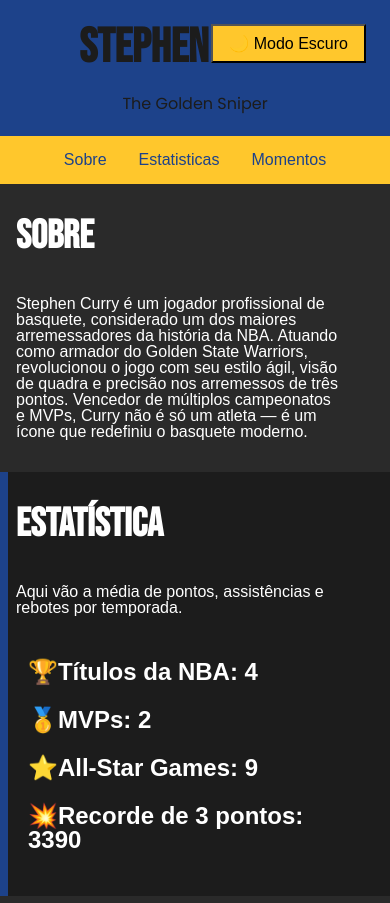
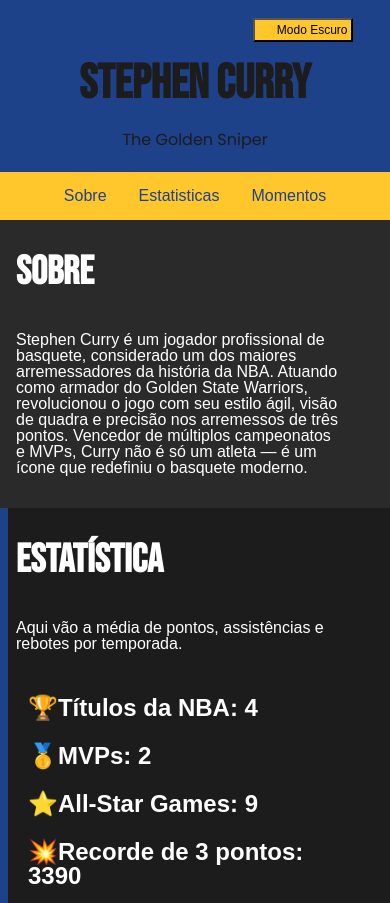
Before and after one commit to RaphaelDalarme/StephenCurry, a plain HTML site: page index.html in a window 390 px wide. Shown: the top 903 px of the page. Drawn offline with Linux system fonts and the light colour scheme.

Commit message:
responsividade do botão no celular

```diff
--- a/style/header.css
+++ b/style/header.css
@@ -49,3 +49,14 @@ button {
         cursor: pointer;
         background-color: var(--cor-botões);
       }
+
+
+@media (max-width: 768px) {
+    button{
+        padding: 0.25em;
+        position: relative;
+        left: 9em;
+        margin-bottom: 1em;
+        font-size: 0.75em;
+    }
+}
```
